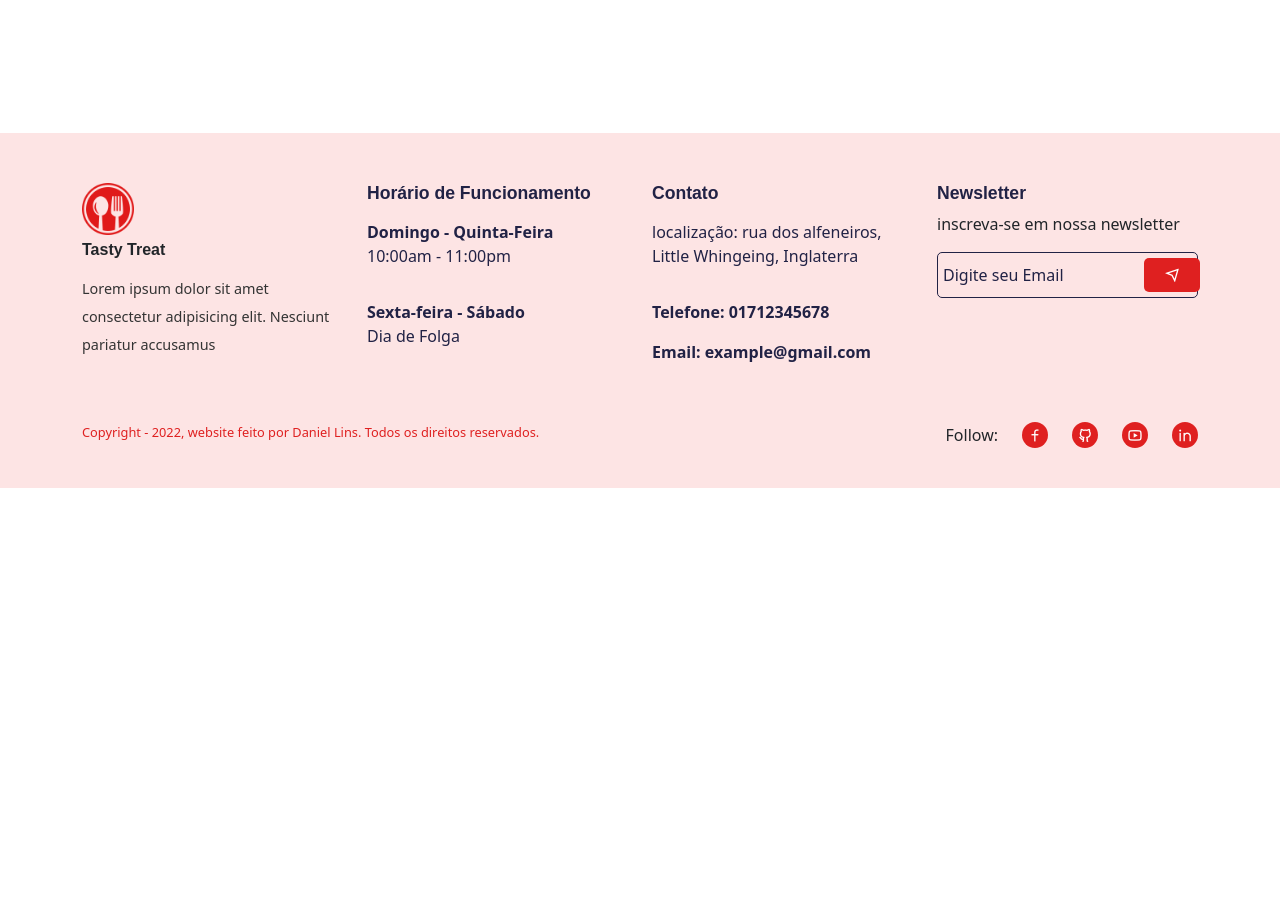
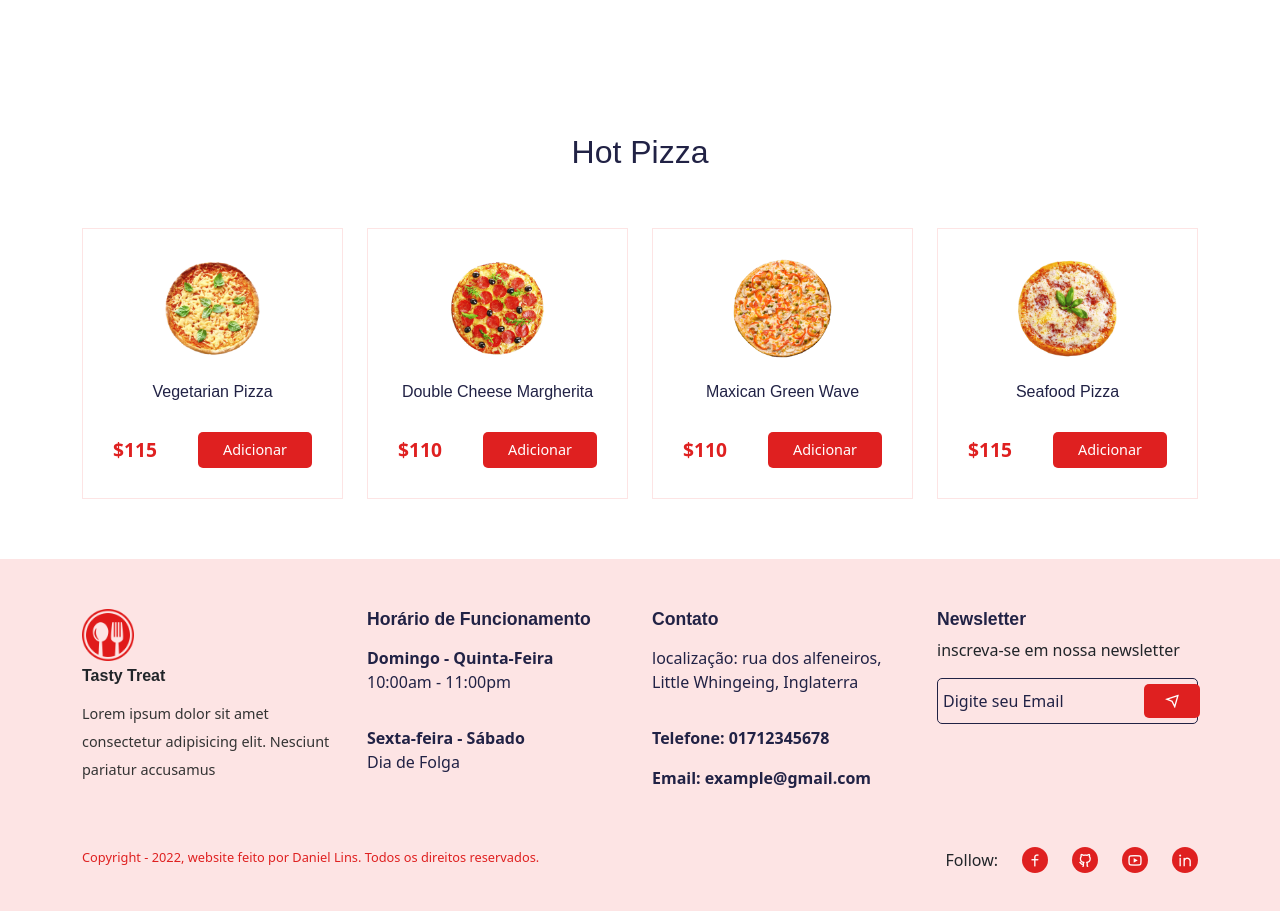
Before and after one commit to Daniel-lins/delivery-app, a React (Create React App) app: page /home in a window 1280 px wide. Shown: the part 3680-4591 px from the top of the page. Before the commit the page ends 4168 px from the top, so only its background shows below. Built offline with nearby package versions, Linux system fonts and the light colour scheme; a web font is replaced by a local one.

Commit message:
feat: filteredProducts, section/hot pizza

```diff
--- a/src/pages/Home.jsx
+++ b/src/pages/Home.jsx
@@ -47,6 +47,44 @@
 export const Home = () => {
   const [allProducts, setAllProducts] = useState(products);
   const [category, setCategory] = useState("ALL");
+
+  const [hotPizza, setHotPizza] = useState([]);
+
+  useEffect(() => {
+    const filteredPizza = products.filter((item) => item.category === "Pizza");
+    const slicePizza = filteredPizza.slice(0, 4);
+    setHotPizza(slicePizza);
+  }, []);
+
+  useEffect(() => {
+    if (category === "ALL") {
+      setAllProducts(products);
+    }
+
+    if (category === "BURGER") {
+      const filteredProducts = products.filter(
+        (item) => item.category === "Burger"
+      );
+
+      setAllProducts(filteredProducts);
+    }
+
+    if (category === "PIZZA") {
+      const filteredProducts = products.filter(
+        (item) => item.category === "Pizza"
+      );
+
+      setAllProducts(filteredProducts);
+    }
+
+    if (category === "BREAD") {
+      const filteredProducts = products.filter(
+        (item) => item.category === "Bread"
+      );
+
+      setAllProducts(filteredProducts);
+    }
+  }, [category]);
   return (
     <Helmet title="Home">
       <section>
@@ -258,6 +296,22 @@
           </Row>
         </Container>
       </section>
+
+      <section className="pt-0">
+        <Container>
+          <Row>
+            <Col lg="12" className="text-center mb-5 ">
+              <h2>Hot Pizza</h2>
+            </Col>
+
+            {hotPizza.map((item) => (
+              <Col lg="3" md="4" sm="6" xs="6" key={item.id}>
+                <ProductCard item={item} />
+              </Col>
+            ))}
+          </Row>
+        </Container>
+      </section>
     </Helmet>
   );
 };
```
